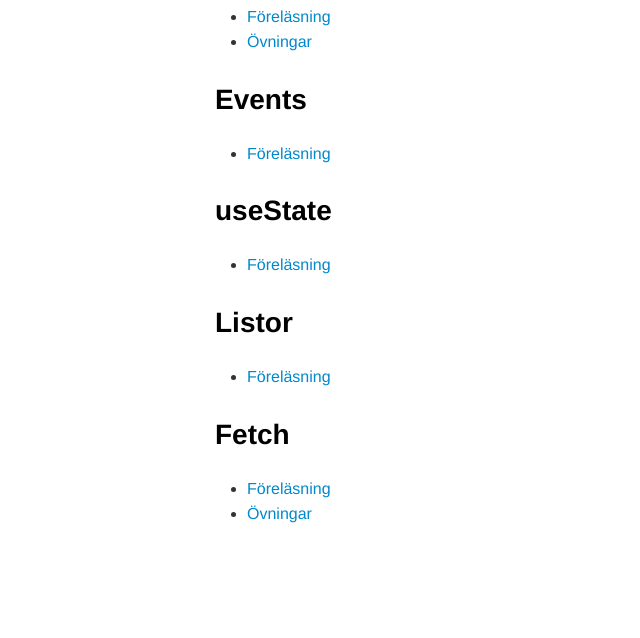
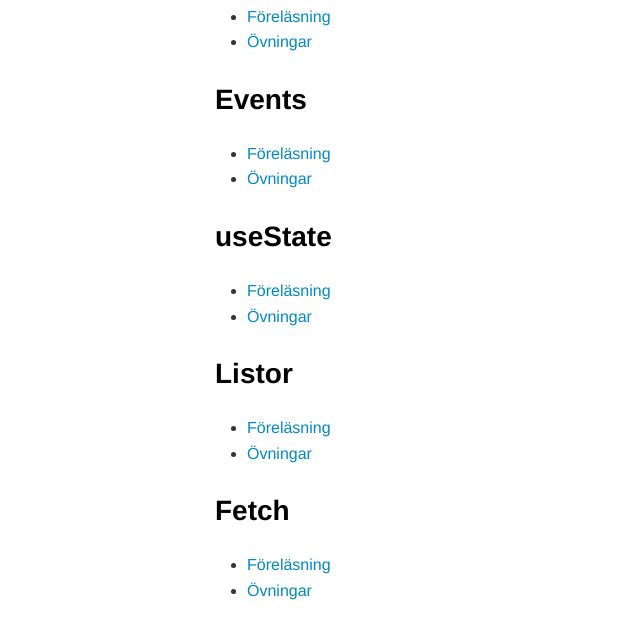
Before and after one commit to jonatanhallenberg/jonatanhallenberg.github.io, a website: page iths/wu21/react/index.html in a window 1280 px wide. Shown: the part 753-1391 px from the top of the page, without its empty margins (0-640 px from the left). Before the commit the page ends 1328 px from the top, so only its background shows below. Drawn offline with nearby package versions, Linux system fonts and the light colour scheme.

Commit message:
add exercises

```diff
--- a/iths/wu21/react/index.html
+++ b/iths/wu21/react/index.html
@@ -297,16 +297,19 @@ pre[data-line] .line-highlight[data-end]:after {
 
 <ul>
 <li><a href="events">F&#xF6;rel&#xE4;sning</a></li>
+<li><a href="events/excercises.html">&#xD6;vningar</a></li>
 </ul>
 <h2 class="mume-header" id="usestate">useState</h2>
 
 <ul>
 <li><a href="useState">F&#xF6;rel&#xE4;sning</a></li>
+<li><a href="useState/excercises.html">&#xD6;vningar</a></li>
 </ul>
 <h2 class="mume-header" id="listor">Listor</h2>
 
 <ul>
 <li><a href="listor">F&#xF6;rel&#xE4;sning</a></li>
+<li><a href="listor/excercises.html">&#xD6;vningar</a></li>
 </ul>
 <h2 class="mume-header" id="fetch">Fetch</h2>
 
```
